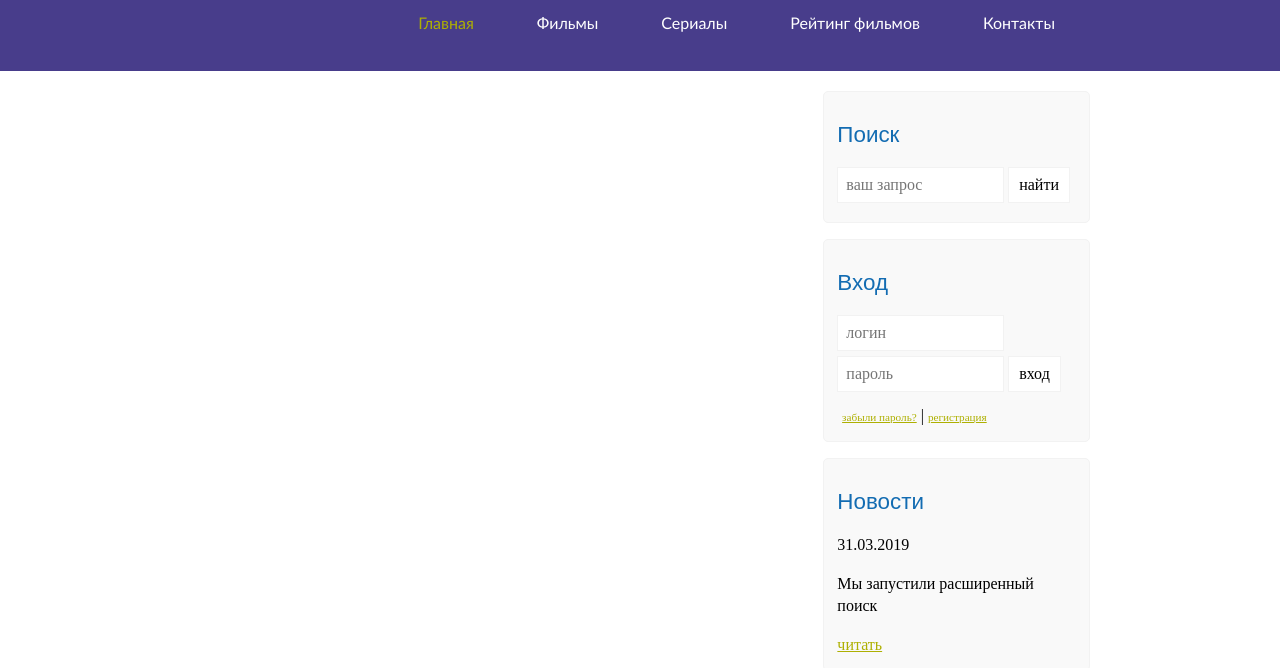
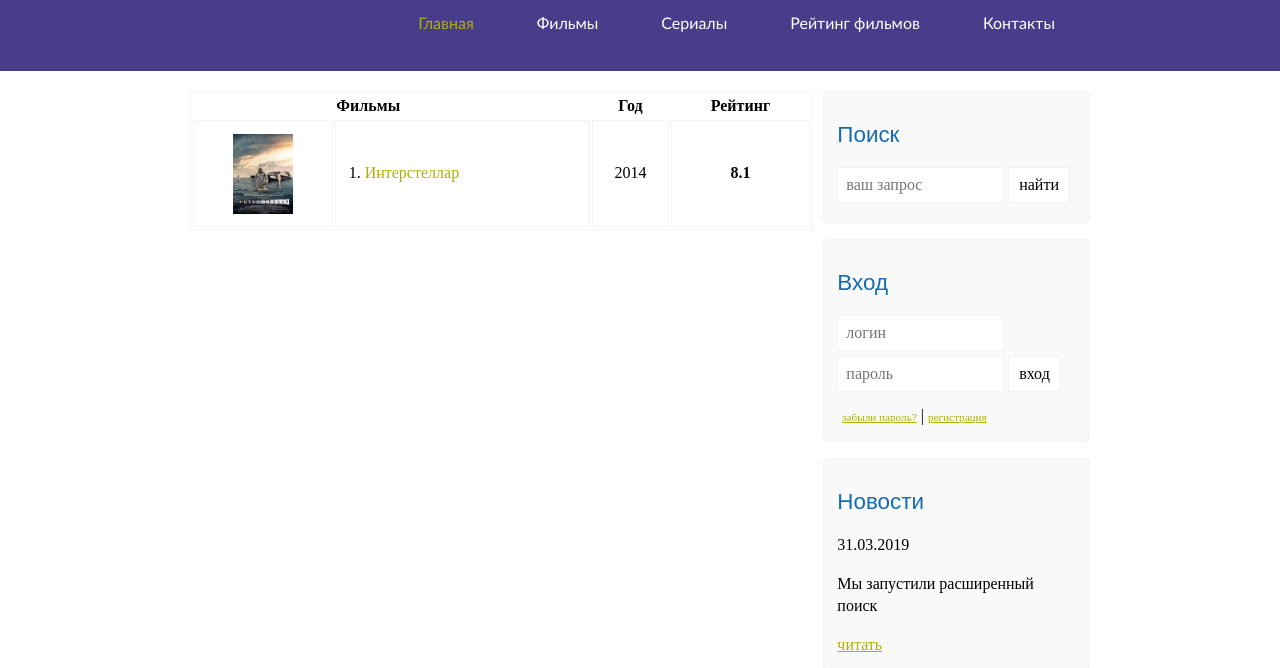
Before and after one commit to jkiddd/kinomonster, a plain HTML site: page rating.html in a window 1280 px wide. Shown: the part 135-803 px from the top of the page. Drawn offline with Linux system fonts and the light colour scheme.

Commit message:
конец стилизации рейтинга

```diff
--- a/rating.html
+++ b/rating.html
@@ -52,7 +52,20 @@
             <div class="main__wrapper">
                <div class="main__left">
                   <div class="content">
-
+                     <table class="table__rating">
+                        <tr>
+                           <th></th>
+                           <th class="left" >Фильмы</th>
+                           <th class="center" >Год</th>
+                           <th class="center">Рейтинг</th>
+                        </tr>
+                        <tr>
+                           <td class="center"><img src="/img/inter.png" class="table__pic" alt="картинка о фильме"></td>
+                           <td>1. <a href="/show.html" class="link--color">Интерстеллар</a></td>
+                           <td class="center">2014</td>
+                           <td class="center bold">8.1</td>
+                        </tr>
+                     </table>
                   </div>
                </div>
                <div class="main__rigth">
--- a/scss/page/_rating-page.scss
+++ b/scss/page/_rating-page.scss
@@ -0,0 +1,24 @@
+.table__rating {
+ width: 100%;
+ border: 1px solid #f4f4f4;
+}
+td {
+   padding: 2%;
+   border: 1px solid #f4f4f4;
+}
+.table__pic {
+   width: 60px;
+   vertical-align: middle;
+}
+.link--color {
+  color:$color-link;
+}
+.center {
+   text-align: center;
+}
+.left {
+   text-align: left;
+}
+.bold {
+   font-weight: bold;
+}
```
Also changed, not shown: css/main.css, 1 other file.
